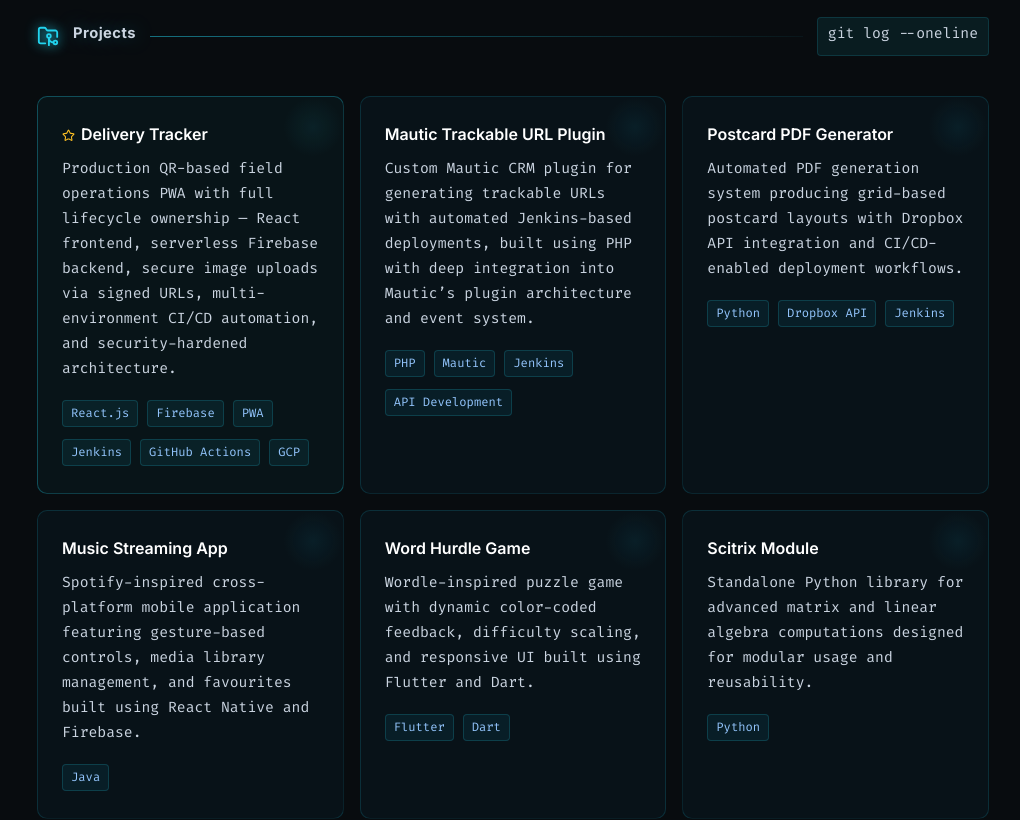
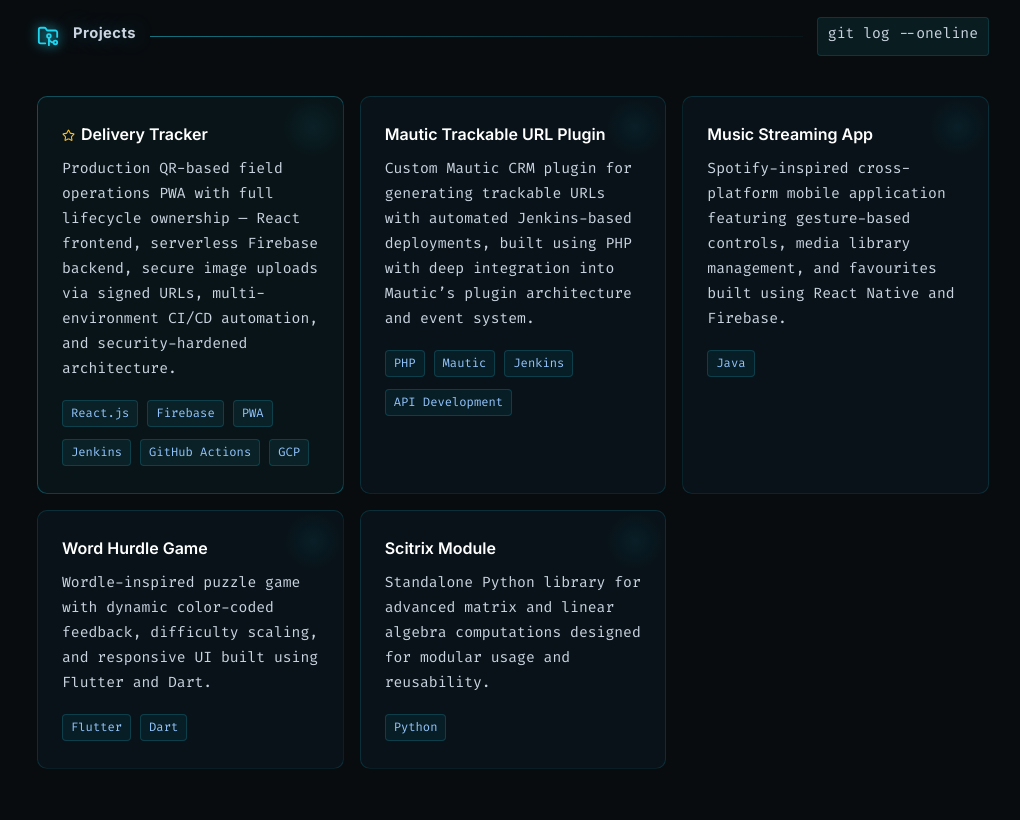
Before and after one commit to PrakEntech/portfolio, a React (Vite) app: page / in a window 1280 px wide. Shown: the part 4380-5200 px from the top of the page, without its empty margins (127-1147 px from the left). Built offline with nearby package versions, Linux system fonts and the light colour scheme.

Commit message:
Update resumeData.js

```diff
--- a/src/data/resumeData.js
+++ b/src/data/resumeData.js
@@ -132,11 +132,6 @@ export const resumeData = {
             tech: ["PHP", "Mautic", "Jenkins", "API Development"],
         },
         {
-            name: "Postcard PDF Generator",
-            description: "Automated PDF generation system producing grid-based postcard layouts with Dropbox API integration and CI/CD-enabled deployment workflows.",
-            tech: ["Python", "Dropbox API", "Jenkins"],
-        },
-        {
             name: "Music Streaming App",
             description: "Spotify-inspired cross-platform mobile application featuring gesture-based controls, media library management, and favourites built using React Native and Firebase.",
             tech: ["Java"],
```
